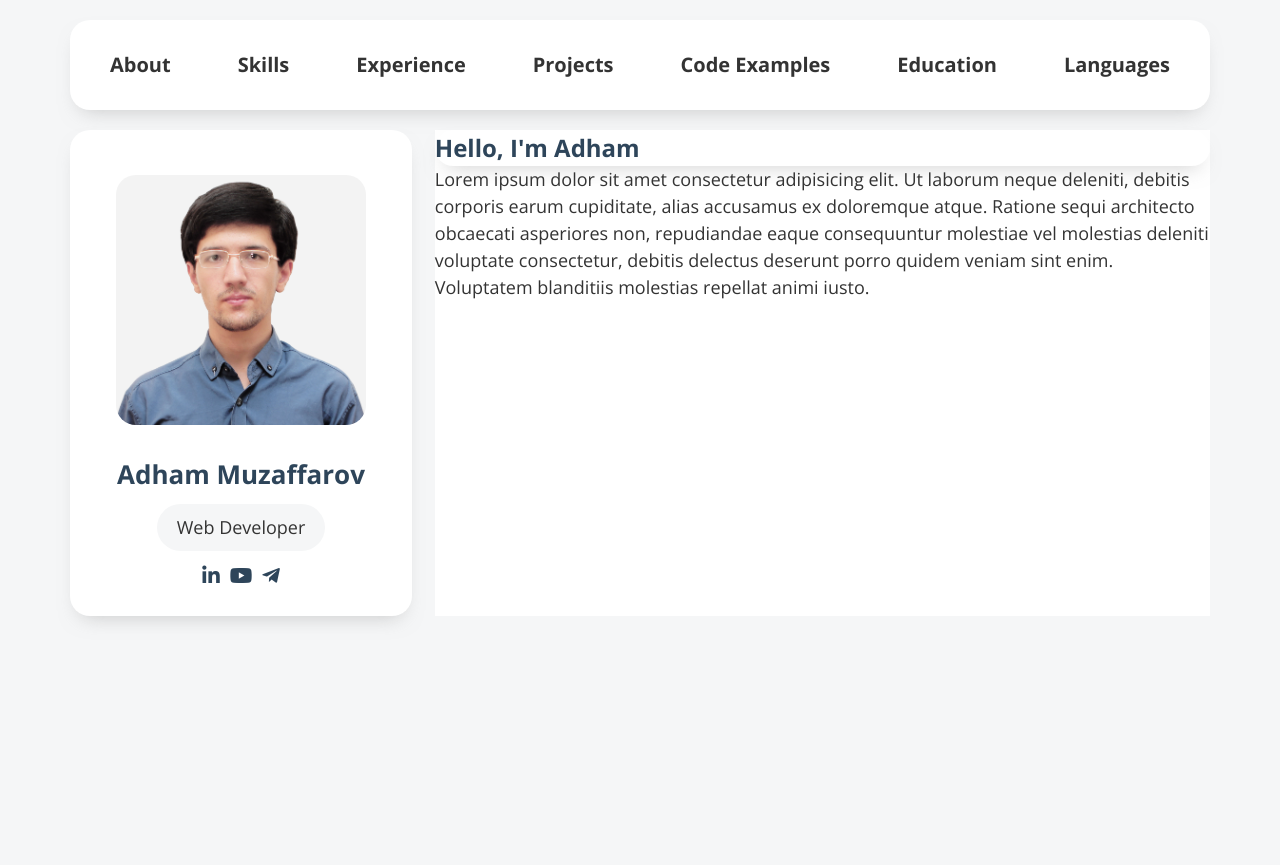
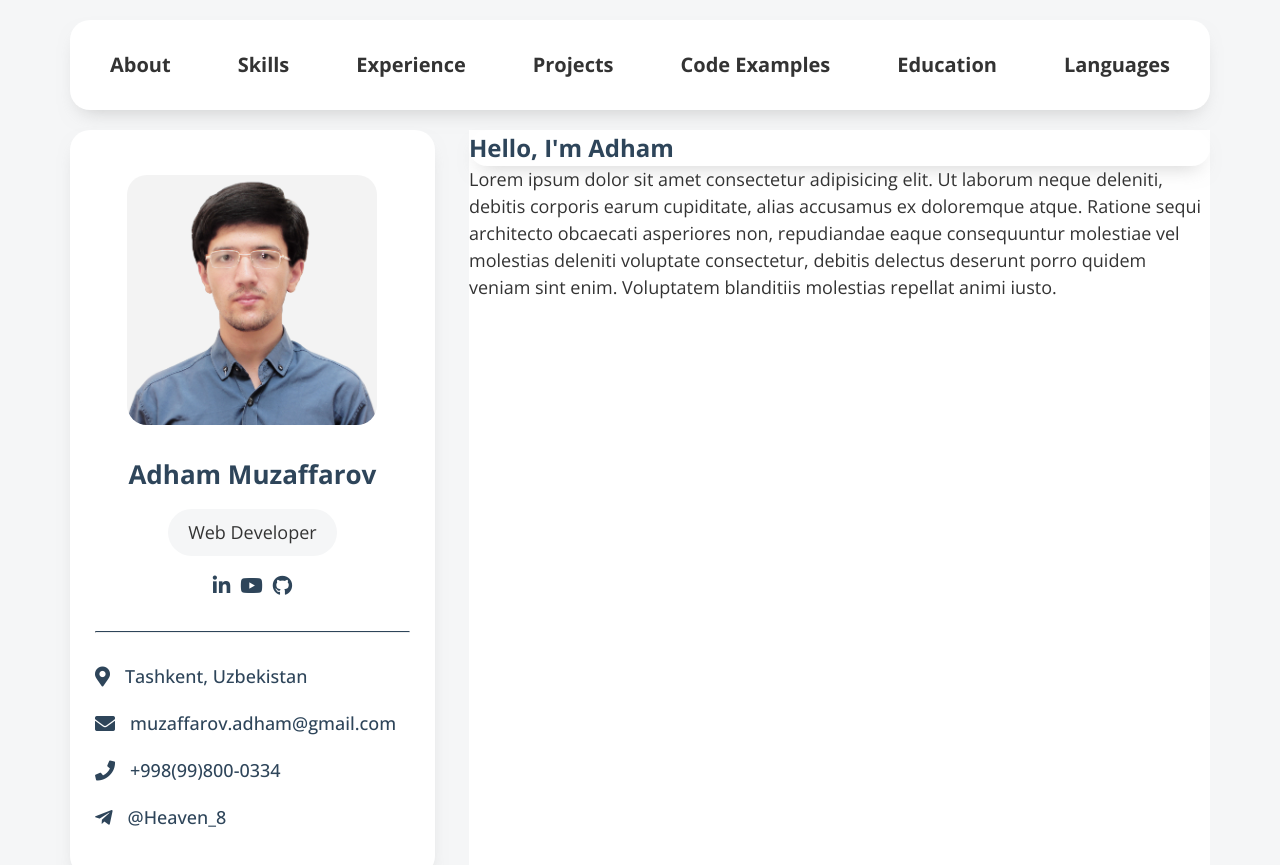
Before and after one commit to Adkhambek/rsschool-cv, a plain HTML site: page index.html in a window 1280 px wide. Shown: the top 865 px of the page. Before the commit the page ends 800 px from the top, so only its background shows below. Drawn offline with Linux system fonts and the light colour scheme.

Commit message:
feat: add contact

```diff
--- a/index.html
+++ b/index.html
@@ -54,28 +54,56 @@
                         <li class="social-list">
                             <a
                                 class="social-link"
+                                target="_blank"
                                 href="https://www.linkedin.com/in/adham-muzaffarov"
                             >
-                                <i class="fab fa-linkedin-in"></i>
+                                <span class="fab fa-linkedin-in"></span>
                             </a>
                         </li>
                         <li class="social-list">
                             <a
                                 class="social-link"
+                                target="_blank"
                                 href="https://www.youtube.com/channel/UCX_HJo3h89sbrrcyQektvBg"
                             >
-                                <i class="fab fa-youtube"></i>
+                                <span class="fab fa-youtube"></span>
                             </a>
                         </li>
                         <li class="social-list">
                             <a
                                 class="social-link"
-                                href="https://t.me/+Spnv_ETjd0NrXyyb"
+                                target="_blank"
+                                href="https://github.com/Adkhambek"
                             >
-                                <i class="fab fa-telegram-plane"></i>
+                                <span class="fab fa-github"></span>
                             </a>
                         </li>
                     </ul>
+                    <hr class="line" />
+                    <address class="contact">
+                        <ul class="contact-list">
+                            <li class="contact-item">
+                                <span class="fas fa-map-marker-alt"></span>
+                                <p>Tashkent, Uzbekistan</p>
+                            </li>
+                            <li class="contact-item">
+                                <span class="fas fa-envelope"></span>
+                                <a href="mailto:muzaffarov.adham@gmail.com"
+                                    >muzaffarov.adham@gmail.com</a
+                                >
+                            </li>
+                            <li class="contact-item">
+                                <span class="fas fa-phone"></span>
+                                <p>+998(99)800-0334</p>
+                            </li>
+                            <li class="contact-item">
+                                <span class="fab fa-telegram-plane"></span>
+                                <a target="_blank" href="https://t.me/Heaven_8"
+                                    >@Heaven_8</a
+                                >
+                            </li>
+                        </ul>
+                    </address>
                 </aside>
                 <div class="main-content">
                     <section class="about-me box-outer">
--- a/style.css
+++ b/style.css
@@ -102,7 +102,7 @@ main .container {
 
 aside {
     background-color: #ffffff;
-    width: 30%;
+    width: 32%;
     padding: 2.5rem;
     text-align: center;
 }
@@ -121,7 +121,7 @@ aside .title {
 .profession {
     display: inline-block;
     padding: 1rem 2rem;
-    margin: 1rem 0;
+    margin: 1.5rem 0;
     border-radius: 10rem;
     background-color: #f5f6f7;
 }
@@ -137,7 +137,36 @@ aside .title {
     margin-right: 1rem;
 }
 
+aside .line {
+    border-top: 1px solid #2e455a;
+    margin: 3rem 0;
+}
+
+.contact {
+    margin-top: 3rem;
+    font-style: normal;
+}
+
+.contact-item {
+    display: flex;
+    align-items: center;
+    margin-bottom: 2rem;
+}
+
+.contact-item span {
+    font-size: 2rem;
+    color: #2e455a;
+    margin-right: 1.5rem;
+}
+
+.contact-item a,
+.contact-item p {
+    font-size: 1.8rem;
+    font-weight: 500;
+    color: #2e455a;
+}
+
 .main-content {
     background-color: #ffffff;
-    width: 68%;
+    width: 65%;
 }
```
